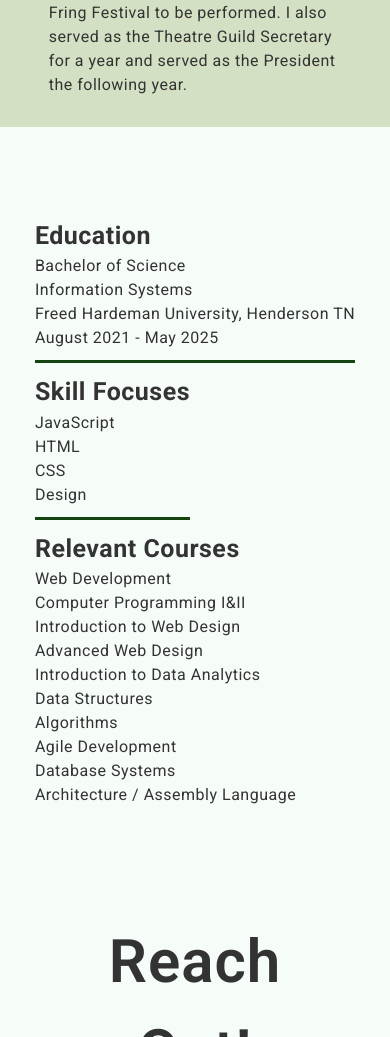
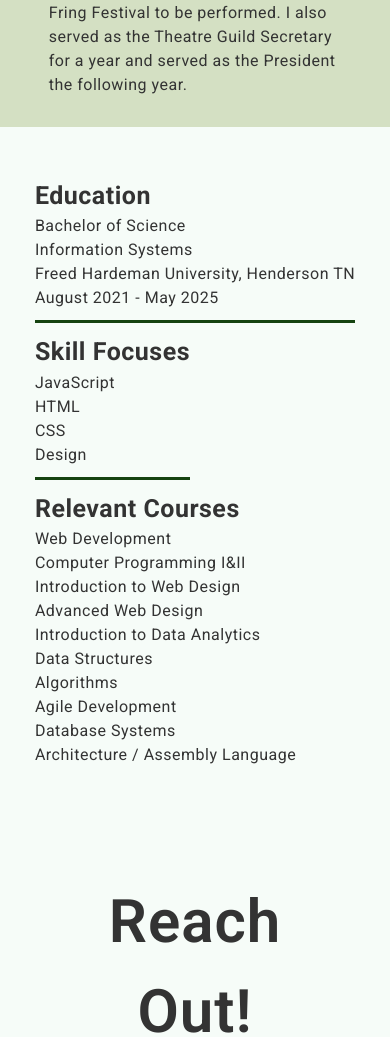
Before and after one commit to LukeNoles/resume_site, a plain HTML site: page Resume_Site/index.html in a window 390 px wide. Shown: the part 2225-3262 px from the top of the page. Drawn offline with Linux system fonts and the light colour scheme.

Commit message:
Update styles.css

```diff
--- a/Resume_Site/styles.css
+++ b/Resume_Site/styles.css
@@ -199,9 +199,9 @@ h1 span {
     padding-left: 70px;
     padding-right: 70px;
     padding-bottom: 30px;
-    padding-top: 90px;
+    padding-top: 100px;
     background-color: var(--secondary-color);
-    height: auto;
+    height: 100vh;
 }
 
 .resume_right {
@@ -432,6 +432,8 @@ h1 span {
         padding-left: 10px;
         padding-right: 10px;
         align-items: center;
+        padding-top: 50px;
+        height: auto;
     }
 
     .resume_right {
```
